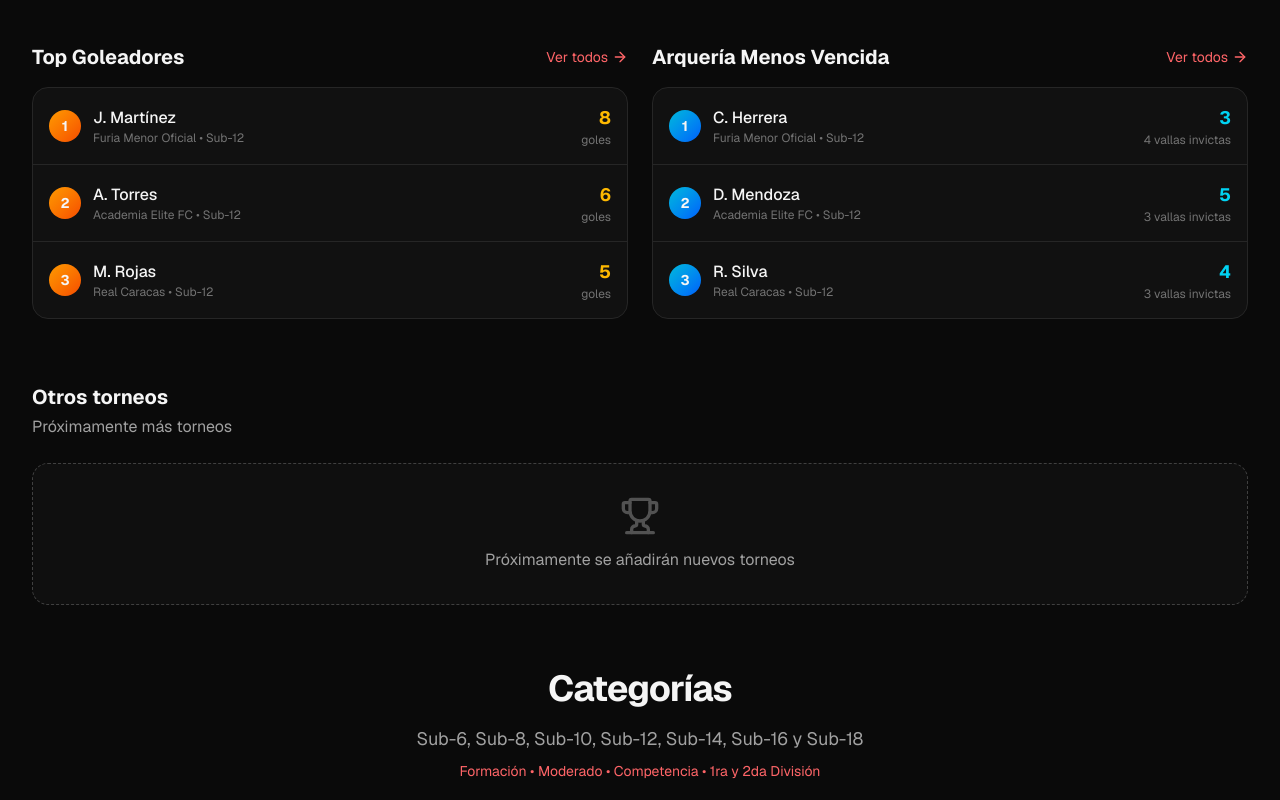
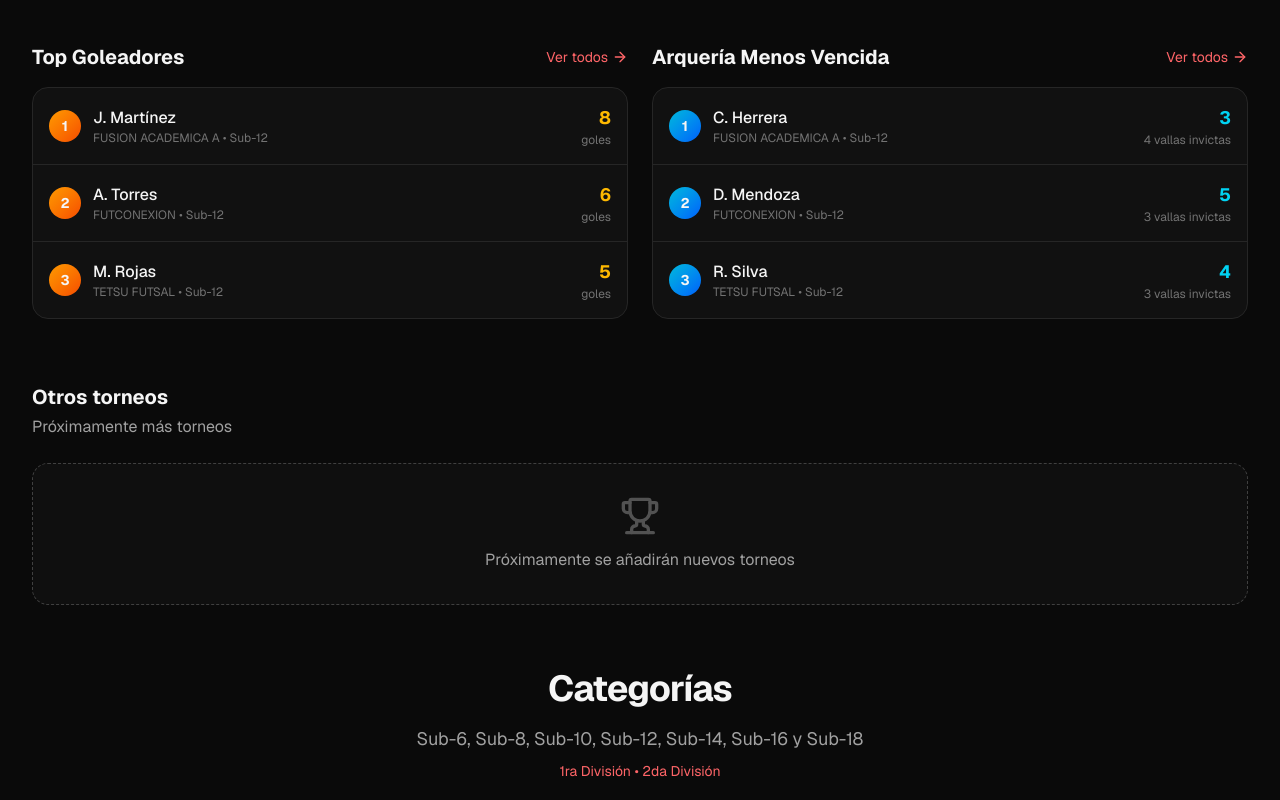
Before and after one commit to Leeonardo/FuriaMenor, a Next.js app: page / in a window 1280 px wide. Shown: the part 1620-2420 px from the top of the page. Built offline with nearby package versions, Linux system fonts and the light colour scheme.

Commit message:
UpdatePass

```diff
--- a/src/app/api/admin/login/route.ts
+++ b/src/app/api/admin/login/route.ts
@@ -3,7 +3,7 @@ import { NextRequest, NextResponse } from "next/server";
 export async function POST(request: NextRequest) {
   try {
     const { password } = await request.json();
-    const adminPassword = process.env.ADMIN_PASSWORD || "furia2026";
+    const adminPassword = process.env.ADMIN_PASSWORD || "123456";
 
     if (password === adminPassword) {
       const response = NextResponse.json({ success: true });
--- a/src/app/page.tsx
+++ b/src/app/page.tsx
@@ -156,8 +156,7 @@ export default function Home() {
           <div className="rounded-2xl border border-red-500/30 bg-gradient-to-br from-red-950/30 via-neutral-900 to-neutral-950 p-6 sm:p-8">
             <div className="mb-6 flex flex-wrap items-center gap-3">
               <span className="rounded-full bg-neutral-800 px-3 py-1 text-sm">Sub-6 a Sub-18</span>
-              <span className="rounded-full bg-neutral-800 px-3 py-1 text-sm">Formación • Moderado • Competencia</span>
-              <span className="rounded-full bg-neutral-800 px-3 py-1 text-sm">1ra y 2da División</span>
+              <span className="rounded-full bg-neutral-800 px-3 py-1 text-sm">1ra División • 2da División</span>
             </div>
             <div className="grid gap-4 sm:grid-cols-2 lg:grid-cols-4">
               <Link
@@ -452,23 +451,23 @@ export default function Home() {
             <p className="mt-4 text-lg text-neutral-400">
               Sub-6, Sub-8, Sub-10, Sub-12, Sub-14, Sub-16 y Sub-18
             </p>
-            <p className="mt-2 text-sm text-red-400">Formación • Moderado • Competencia • 1ra y 2da División</p>
+            <p className="mt-2 text-sm text-red-400">1ra División • 2da División</p>
           </div>
           <div className="grid gap-6 md:grid-cols-3">
             <div className="rounded-2xl border border-neutral-800 bg-gradient-to-br from-neutral-900 to-neutral-950 p-6">
               <Shield className="mb-4 h-8 w-8 text-red-500" />
               <h3 className="text-xl font-semibold">Sub-6 a Sub-10</h3>
-              <p className="mt-2 text-sm text-neutral-400">Formación • Moderado • Competencia</p>
+              <p className="mt-2 text-sm text-neutral-400">1ra División • 2da División</p>
             </div>
             <div className="rounded-2xl border border-neutral-800 bg-gradient-to-br from-neutral-900 to-neutral-950 p-6">
               <Users className="mb-4 h-8 w-8 text-orange-500" />
               <h3 className="text-xl font-semibold">Sub-12 a Sub-14</h3>
-              <p className="mt-2 text-sm text-neutral-400">Formación • Moderado • Competencia</p>
+              <p className="mt-2 text-sm text-neutral-400">1ra División • 2da División</p>
             </div>
             <div className="rounded-2xl border border-neutral-800 bg-gradient-to-br from-neutral-900 to-neutral-950 p-6">
               <BarChart3 className="mb-4 h-8 w-8 text-amber-500" />
               <h3 className="text-xl font-semibold">Sub-16 a Sub-18</h3>
-              <p className="mt-2 text-sm text-neutral-400">Formación • Moderado • Competencia</p>
+              <p className="mt-2 text-sm text-neutral-400">1ra División • 2da División</p>
             </div>
           </div>
         </section>
--- a/src/data/daeris.ts
+++ b/src/data/daeris.ts
@@ -1,19 +1,17 @@
 export const CATEGORIES = ["Sub-6", "Sub-8", "Sub-10", "Sub-12", "Sub-14", "Sub-16", "Sub-18"] as const;
-export const MODALITIES = ["formacion", "moderado", "competencia"] as const;
+export const MODALITIES = ["primera", "segunda"] as const;
 
 export type Category = (typeof CATEGORIES)[number];
 export type Modality = (typeof MODALITIES)[number];
 
 export const modalityLabels: Record<Modality, string> = {
-  formacion: "Formación",
-  moderado: "Moderado",
-  competencia: "Competencia",
+  primera: "1ra División",
+  segunda: "2da División",
 };
 
 export const teamsBySegment: Record<Modality, string[]> = {
-  formacion: ["Academia Furia Kids", "Leones FC A", "Titanes del Oeste", "Relámpagos de Caracas"],
-  moderado: ["Real Caracas", "Atlético Vista Alegre", "Deportivo El Paraíso", "Furia Promesas"],
-  competencia: ["Furia Menor Oficial", "Academia Elite FC", "Fénix Futsal/Campo", "Dinamo Capital"],
+  primera: ["FUSION ACADEMICA A", "FUTCONEXION", "ESPARTANOS FUTSAL", "LA LADERA"],
+  segunda: ["TETSU FUTSAL", "DEPORTIVO ODIN", "FUSION ACADEMICA B", "LA PAZ FUTSAL"],
 };
 
 export interface Team {
@@ -49,9 +47,9 @@ export const sampleMatches: Match[] = [
   {
     id: "m1",
     category: "Sub-12",
-    modality: "formacion",
-    homeTeam: "Academia Furia Kids",
-    awayTeam: "Leones FC A",
+    modality: "primera",
+    homeTeam: "FUSION ACADEMICA A",
+    awayTeam: "FUTCONEXION",
     homeScore: null,
     awayScore: null,
     matchDate: "2026-10-30",
@@ -63,9 +61,9 @@ export const sampleMatches: Match[] = [
   {
     id: "m2",
     category: "Sub-12",
-    modality: "formacion",
-    homeTeam: "Titanes del Oeste",
-    awayTeam: "Relámpagos de Caracas",
+    modality: "primera",
+    homeTeam: "ESPARTANOS FUTSAL",
+    awayTeam: "LA LADERA",
     homeScore: 2,
     awayScore: 1,
     matchDate: "2026-10-30",
@@ -77,9 +75,9 @@ export const sampleMatches: Match[] = [
   {
     id: "m3",
     category: "Sub-12",
-    modality: "moderado",
-    homeTeam: "Real Caracas",
-    awayTeam: "Atlético Vista Alegre",
+    modality: "segunda",
+    homeTeam: "TETSU FUTSAL",
+    awayTeam: "DEPORTIVO ODIN",
     homeScore: 1,
     awayScore: 1,
     matchDate: "2026-10-30",
@@ -91,9 +89,9 @@ export const sampleMatches: Match[] = [
   {
     id: "m4",
     category: "Sub-12",
-    modality: "competencia",
-    homeTeam: "Furia Menor Oficial",
-    awayTeam: "Academia Elite FC",
+    modality: "primera",
+    homeTeam: "FUSION ACADEMICA A",
+    awayTeam: "ESPARTANOS FUTSAL",
     homeScore: null,
     awayScore: null,
     matchDate: "2026-10-30",
@@ -113,10 +111,10 @@ export interface Scorer {
 }
 
 export const topScorers: Scorer[] = [
-  { player: "J. Martínez", team: "Furia Menor Oficial", category: "Sub-12", modality: "competencia", goals: 8 },
-  { player: "A. Torres", team: "Academia Elite FC", category: "Sub-12", modality: "competencia", goals: 6 },
-  { player: "M. Rojas", team: "Real Caracas", category: "Sub-12", modality: "moderado", goals: 5 },
-  { player: "L. Vargas", team: "Titanes del Oeste", category: "Sub-12", modality: "formacion", goals: 4 },
+  { player: "J. Martínez", team: "FUSION ACADEMICA A", category: "Sub-12", modality: "primera", goals: 8 },
+  { player: "A. Torres", team: "FUTCONEXION", category: "Sub-12", modality: "primera", goals: 6 },
+  { player: "M. Rojas", team: "TETSU FUTSAL", category: "Sub-12", modality: "segunda", goals: 5 },
+  { player: "L. Vargas", team: "LA PAZ FUTSAL", category: "Sub-12", modality: "segunda", goals: 4 },
 ];
 
 export interface Goalkeeper {
@@ -130,10 +128,10 @@ export interface Goalkeeper {
 }
 
 export const leastConceded: Goalkeeper[] = [
-  { player: "C. Herrera", team: "Furia Menor Oficial", category: "Sub-12", modality: "competencia", goalsConceded: 3, matchesPlayed: 6, cleanSheets: 4 },
-  { player: "D. Mendoza", team: "Academia Elite FC", category: "Sub-12", modality: "competencia", goalsConceded: 5, matchesPlayed: 6, cleanSheets: 3 },
-  { player: "R. Silva", team: "Real Caracas", category: "Sub-12", modality: "moderado", goalsConceded: 4, matchesPlayed: 5, cleanSheets: 3 },
-  { player: "E. Contreras", team: "Titanes del Oeste", category: "Sub-12", modality: "formacion", goalsConceded: 3, matchesPlayed: 4, cleanSheets: 2 },
+  { player: "C. Herrera", team: "FUSION ACADEMICA A", category: "Sub-12", modality: "primera", goalsConceded: 3, matchesPlayed: 6, cleanSheets: 4 },
+  { player: "D. Mendoza", team: "FUTCONEXION", category: "Sub-12", modality: "primera", goalsConceded: 5, matchesPlayed: 6, cleanSheets: 3 },
+  { player: "R. Silva", team: "TETSU FUTSAL", category: "Sub-12", modality: "segunda", goalsConceded: 4, matchesPlayed: 5, cleanSheets: 3 },
+  { player: "E. Contreras", team: "LA PAZ FUTSAL", category: "Sub-12", modality: "segunda", goalsConceded: 3, matchesPlayed: 4, cleanSheets: 2 },
 ];
 
 export const calculateStandings = (matches: Match[], teams: Team[]) => {
--- a/src/data/daeris/calendario.ts
+++ b/src/data/daeris/calendario.ts
@@ -1,5 +1,5 @@
 export const CATEGORIES = ["Sub-6", "Sub-8", "Sub-10", "Sub-12", "Sub-14", "Sub-16", "Sub-18"] as const;
-export const MODALITIES = ["formacion", "moderado", "competencia"] as const;
+export const MODALITIES = ["primera", "segunda"] as const;
 
 export type Category = (typeof CATEGORIES)[number];
 export type Modality = (typeof MODALITIES)[number];
@@ -7,9 +7,8 @@ export type Modality = (typeof MODALITIES)[number];
 export type MatchStatus = "scheduled" | "live" | "finished";
 
 export const modalityLabels: Record<Modality, string> = {
-  formacion: "Formación",
-  moderado: "Moderado",
-  competencia: "Competencia",
+  primera: "1ra División",
+  segunda: "2da División",
 };
 
 export interface Match {
@@ -33,7 +32,7 @@ export const torneoDaerisMatches: Match[] = [
   {
     id: "td-001",
     category: "Sub-10",
-    modality: "competencia",
+    modality: "segunda",
     division: "2da División",
     homeTeam: "DVO Paraçoto",
     awayTeam: "Black Bulls",
@@ -49,7 +48,7 @@ export const torneoDaerisMatches: Match[] = [
   {
     id: "td-002",
     category: "Sub-14",
-    modality: "competencia",
+    modality: "segunda",
     division: "2da División",
     homeTeam: "DVO Paraçoto",
     awayTeam: "Black Bulls",
@@ -65,7 +64,7 @@ export const torneoDaerisMatches: Match[] = [
   {
     id: "td-003",
     category: "Sub-16",
-    modality: "competencia",
+    modality: "segunda",
     division: "2da División",
     homeTeam: "DVO Paraçoto",
     awayTeam: "Espartanos Cutira",
@@ -81,7 +80,7 @@ export const torneoDaerisMatches: Match[] = [
   {
     id: "td-004",
     category: "Sub-10",
-    modality: "competencia",
+    modality: "segunda",
     division: "2da División",
     homeTeam: "Tetsu Futsal",
     awayTeam: "Union Libertador",
@@ -97,7 +96,7 @@ export const torneoDaerisMatches: Match[] = [
   {
     id: "td-005",
     category: "Sub-12",
-    modality: "competencia",
+    modality: "segunda",
     division: "2da División",
     homeTeam: "DVO Paraçoto",
     awayTeam: "Union Libertador",
@@ -113,7 +112,7 @@ export const torneoDaerisMatches: Match[] = [
   {
     id: "td-006",
     category: "Sub-14",
-    modality: "competencia",
+    modality: "primera",
     division: "1ra División",
     homeTeam: "Fenix FS",
     awayTeam: "Real Esperanza",
@@ -129,7 +128,8 @@ export const torneoDaerisMatches: Match[] = [
   {
     id: "td-007",
     category: "Sub-8",
-    modality: "formacion",
+    modality: "primera",
+    division: "1ra División",
     homeTeam: "DVO Paraçoto",
     awayTeam: "Fratelsa Sport Blanco",
     homeScore: null,
@@ -144,7 +144,8 @@ export const torneoDaerisMatches: Match[] = [
   {
     id: "td-008",
     category: "Sub-8",
-    modality: "formacion",
+    modality: "primera",
+    division: "1ra División",
     homeTeam: "Union Libertador",
     awayTeam: "Fratelsa Sport Amarillo",
     homeScore: null,
@@ -159,7 +160,8 @@ export const torneoDaerisMatches: Match[] = [
   {
     id: "td-009",
     category: "Sub-8",
-    modality: "formacion",
+    modality: "primera",
+    division: "1ra División",
     homeTeam: "Futsaconexion (A)",
     awayTeam: "Fratelsa Sport Negro",
     homeScore: null,
@@ -174,7 +176,7 @@ export const torneoDaerisMatches: Match[] = [
   {
     id: "td-010",
     category: "Sub-10",
-    modality: "competencia",
+    modality: "segunda",
     division: "2da División",
     homeTeam: "Academia Winners",
     awayTeam: "Fratelsa Sport",
```
